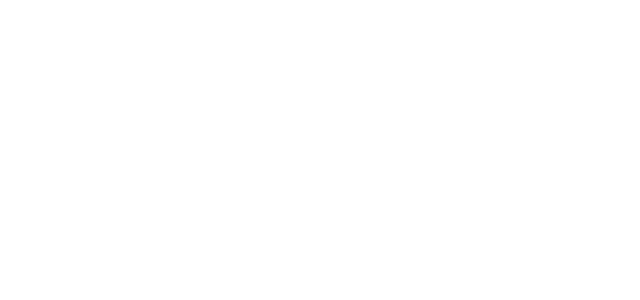
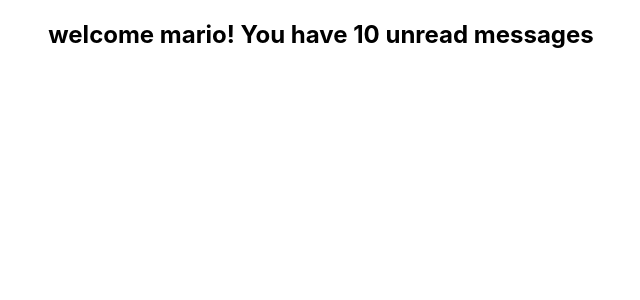
Before and after one commit to NegarSal/React-typescript, a React (Create React App) app: page / in a window 1280 px wide. Shown: the top 300 px of the page, without its empty margins (319-959 px from the left). Built offline with nearby package versions, Linux system fonts and the light colour scheme; the HTML template or start-up script is replaced by a standard one.

Commit message:
typing props

```diff
--- a/src/App.tsx
+++ b/src/App.tsx
@@ -1,9 +1,10 @@
 import './App.css';
+import { Greet } from './components/Greet';
 
 function App() {
   return (
     <div className="App">
-
+      <Greet name='mario' />
     </div>
   );
 }
--- /dev/null
+++ b/src/components/Greet.tsx
@@ -0,0 +1,11 @@
+type GreetProps = {
+    name: string
+}
+
+export const Greet = (props: GreetProps) => {
+    return (
+        <div>
+            <h2>welcome {props.name}! You have 10 unread messages</h2>
+        </div>
+    )
+}
```
